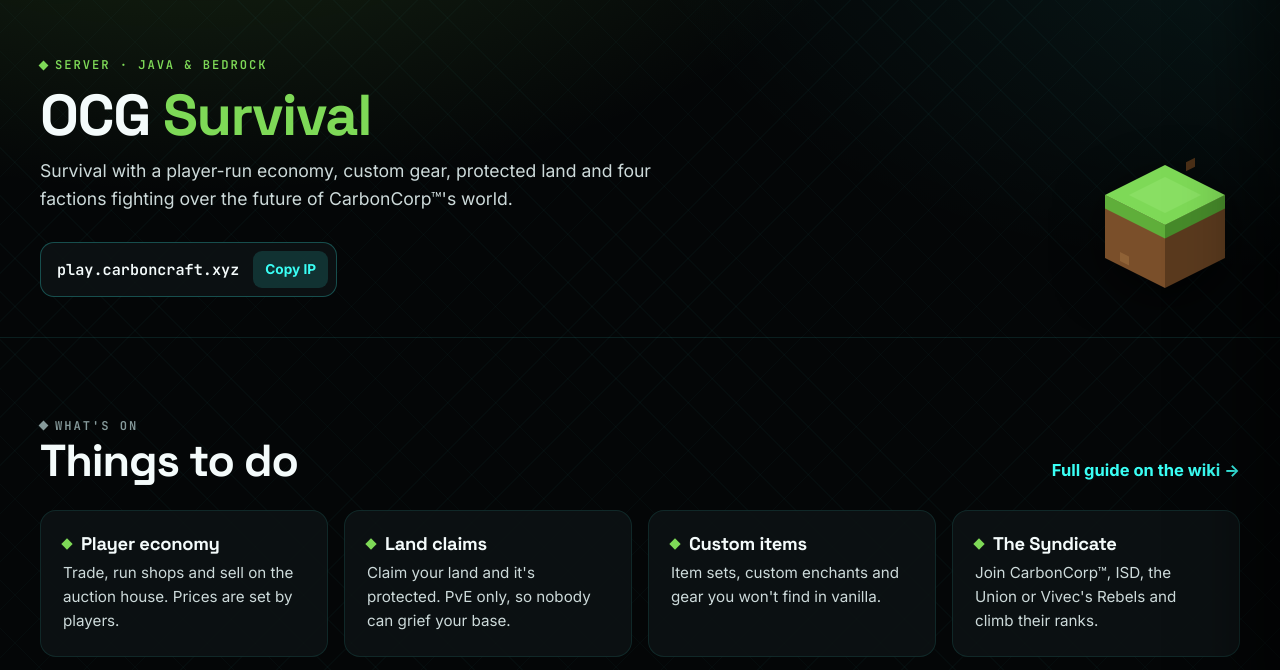
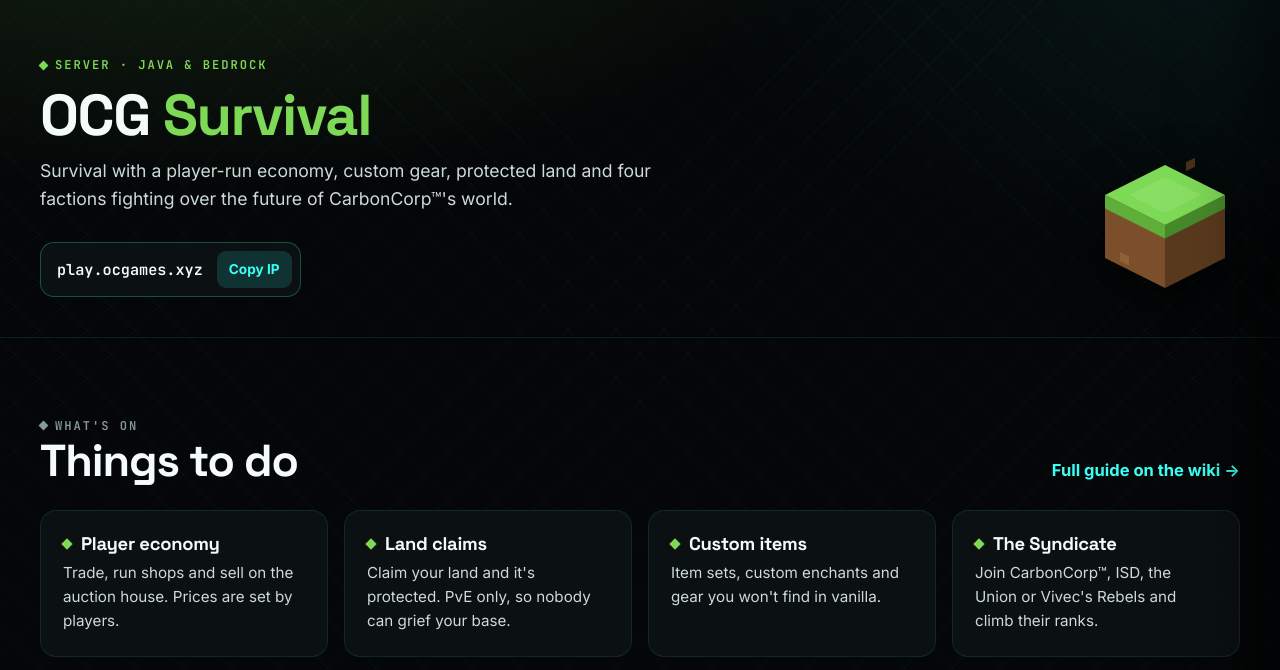
Before and after one commit to OverCraftedGames/network, a plain HTML site: page survival.html in a window 1280 px wide. Shown: the part 75-745 px from the top of the page. Drawn offline with Linux system fonts and the light colour scheme; no server answers.

Commit message:
Show play.ocgames.xyz as the join address

```diff
--- a/assets/config.js
+++ b/assets/config.js
@@ -12,8 +12,8 @@ window.STORE_CONFIG = {
     ranks: "ranks",
     credits: "credits"
   },
-  // Address players join with. The network has no shared IP yet, so this is Survival's.
-  networkIp: "play.carboncraft.xyz",
+  // Address players join with. Points at Survival until the Velocity proxy is up.
+  networkIp: "play.ocgames.xyz",
   discord: "https://discord.gg/carboncraft",
   // Discord widget on the home page: invite code (for member counts) and server id (for
   // the online list). The Server Widget must stay on in Discord's server settings.
--- a/assets/data.js
+++ b/assets/data.js
@@ -12,7 +12,7 @@ window.NETWORK = {
       name: "Survival",
       page: "survival.html",
       status: "live",
-      ip: "play.carboncraft.xyz",
+      ip: "play.ocgames.xyz",
       wiki: "https://wiki.carboncraft.xyz/",
       blurb: "Survival with a player economy, custom gear, land claims and a crew to play with.",
       tags: ["Economy", "Claims", "Custom items", "Factions"]
--- a/survival.html
+++ b/survival.html
@@ -28,9 +28,9 @@
           <p class="lede">Survival with a player-run economy, custom gear, protected land and four
             factions fighting over the future of CarbonCorp™'s world.</p>
           <div class="ipbox">
-            <span class="online" data-status="play.carboncraft.xyz"><span class="dot"></span><span>Checking…</span></span>
-            <span class="ipbox__ip">play.carboncraft.xyz</span>
-            <button type="button" data-copy="play.carboncraft.xyz">Copy IP</button>
+            <span class="online" data-status="play.ocgames.xyz"><span class="dot"></span><span>Checking…</span></span>
+            <span class="ipbox__ip">play.ocgames.xyz</span>
+            <button type="button" data-copy="play.ocgames.xyz">Copy IP</button>
           </div>
         </div>
         <div class="page-head__art" id="survival-art"></div>
```
